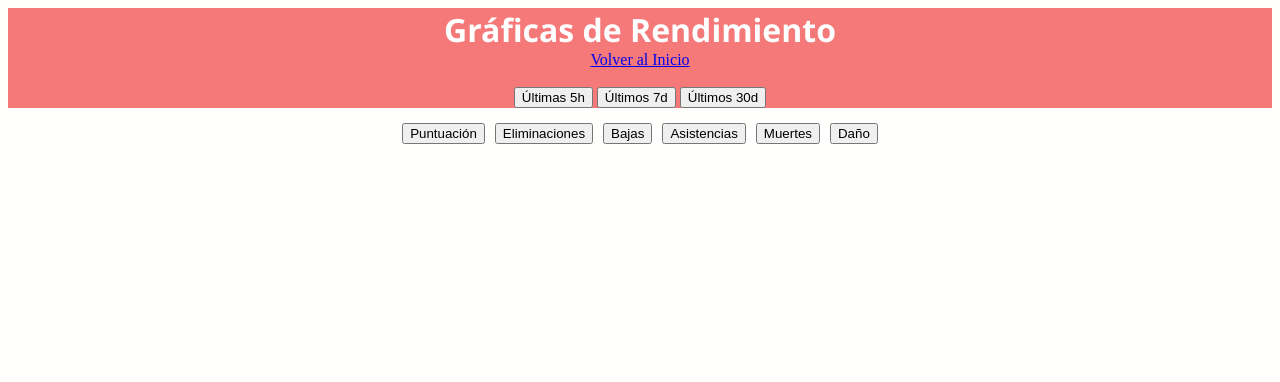
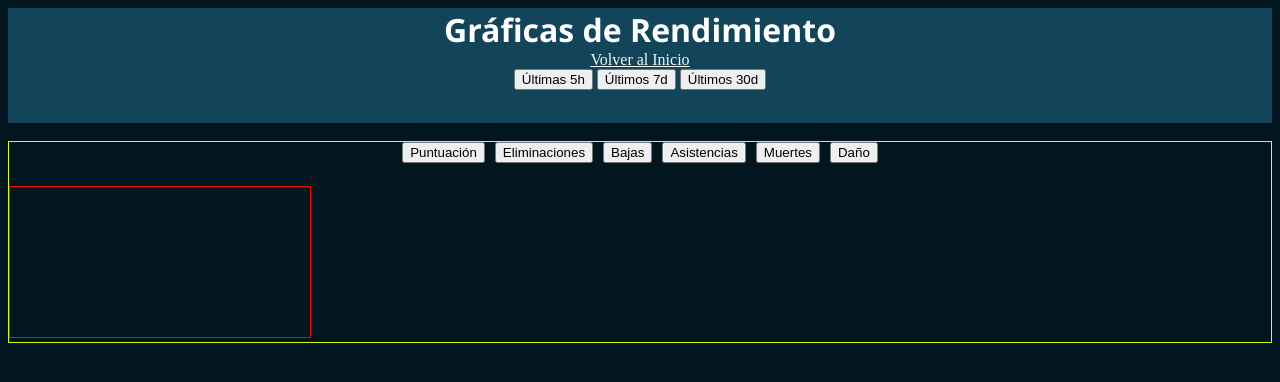
Before and after one commit to Arquitav/warzone_scores, a website with bundled scripts: page graficos.html in a window 1280 px wide. Built offline with nearby package versions, Linux system fonts and the light colour scheme; no server answers.

Commit message:
ajuste de chart de grafica

```diff
--- a/graficos.html
+++ b/graficos.html
@@ -12,13 +12,13 @@
         <h1>Gráficas de Rendimiento</h1>
         <a href="index.html">Volver al Inicio</a>
         <br>
-        <br>
         <div id="time-filters-container">
         <button id="btn-5h">Últimas 5h</button>
         <button id="btn-7d">Últimos 7d</button>
         <button id="btn-30d">Últimos 30d</button>
         </div>
     </header>
+    <br>
     <main>
         <div id="filters-container">
             <button data-stat="puntuacion">Puntuación</button>
@@ -28,7 +28,8 @@
             <button data-stat="muertes">Muertes</button>
             <button data-stat="daño">Daño</button>
         </div>
-        <div style="width: 80%; margin: auto;">
+        <br>
+        <div id="chart-container">
             <canvas id="statsChart"></canvas>
         </div>
     </main>
--- a/styles.css
+++ b/styles.css
@@ -1,11 +1,11 @@
 body{
-    background-color: rgb(255, 255, 253);
+    background-color: rgb(1, 22, 30);
 }
 
 header{
-    background-color: rgb(245, 121, 121);
+    background-color: rgb(18, 69, 89);
     text-align: center;
-    height: 100px;
+    height: 115px;
 
 }
 
@@ -55,7 +55,9 @@ h1{
 }
 
 main{
-    margin: 15px;
+    border: rgb(217, 255, 0) 1px solid;
+    padding: 0px;
+    margin: 0px;
     display: flex;
     flex-direction: column;
     align-items: center;
@@ -102,3 +104,19 @@ main{
 .hidden {
   display: none;
 }
+
+a:visited{
+ color: #cccccc;
+}
+
+a:link{
+    color: #f5f5f5;
+}
+
+canvas{
+    border: 1px solid rgb(255, 0, 0);
+}
+
+#chart-container{
+    width: 100%;
+}
```
